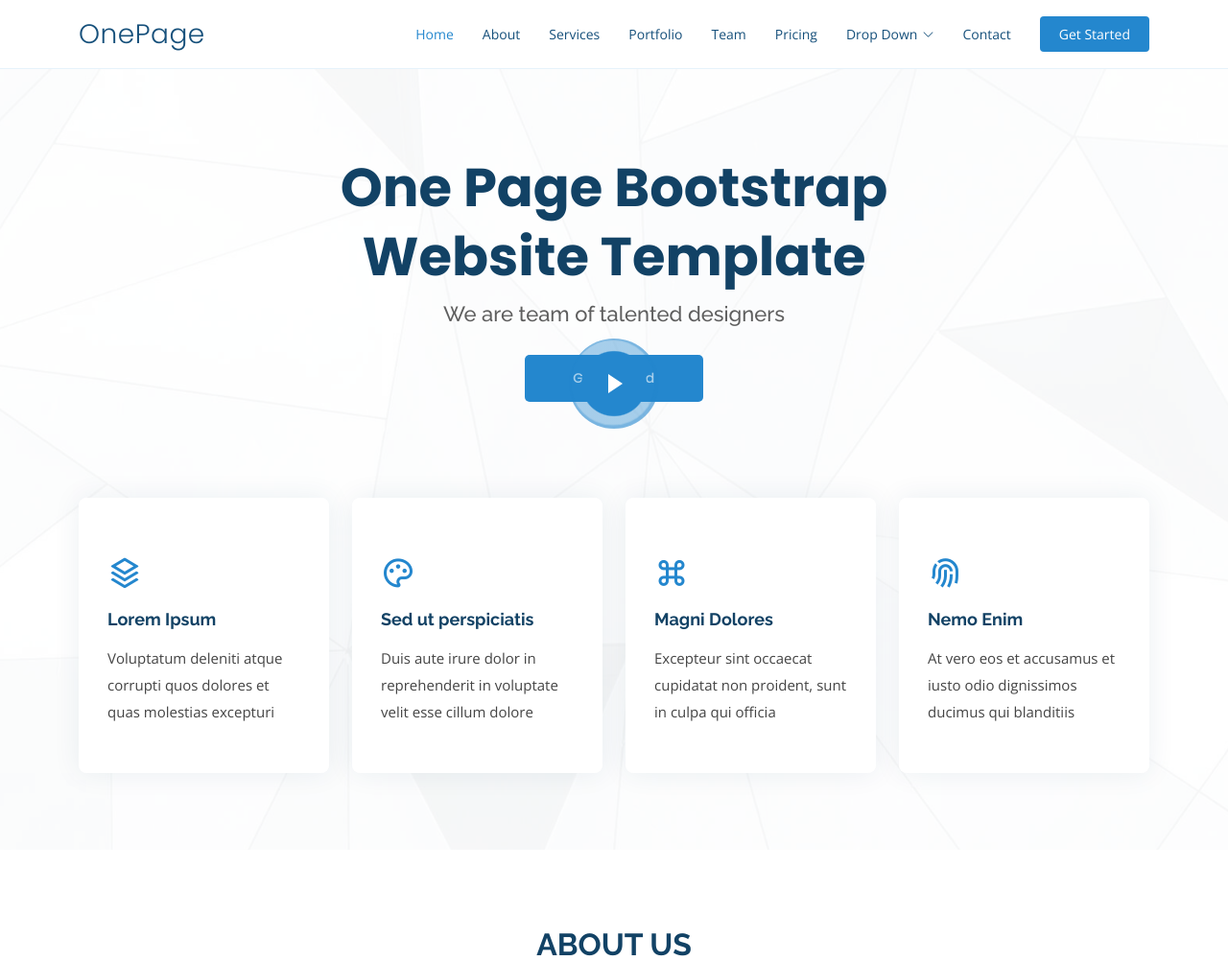
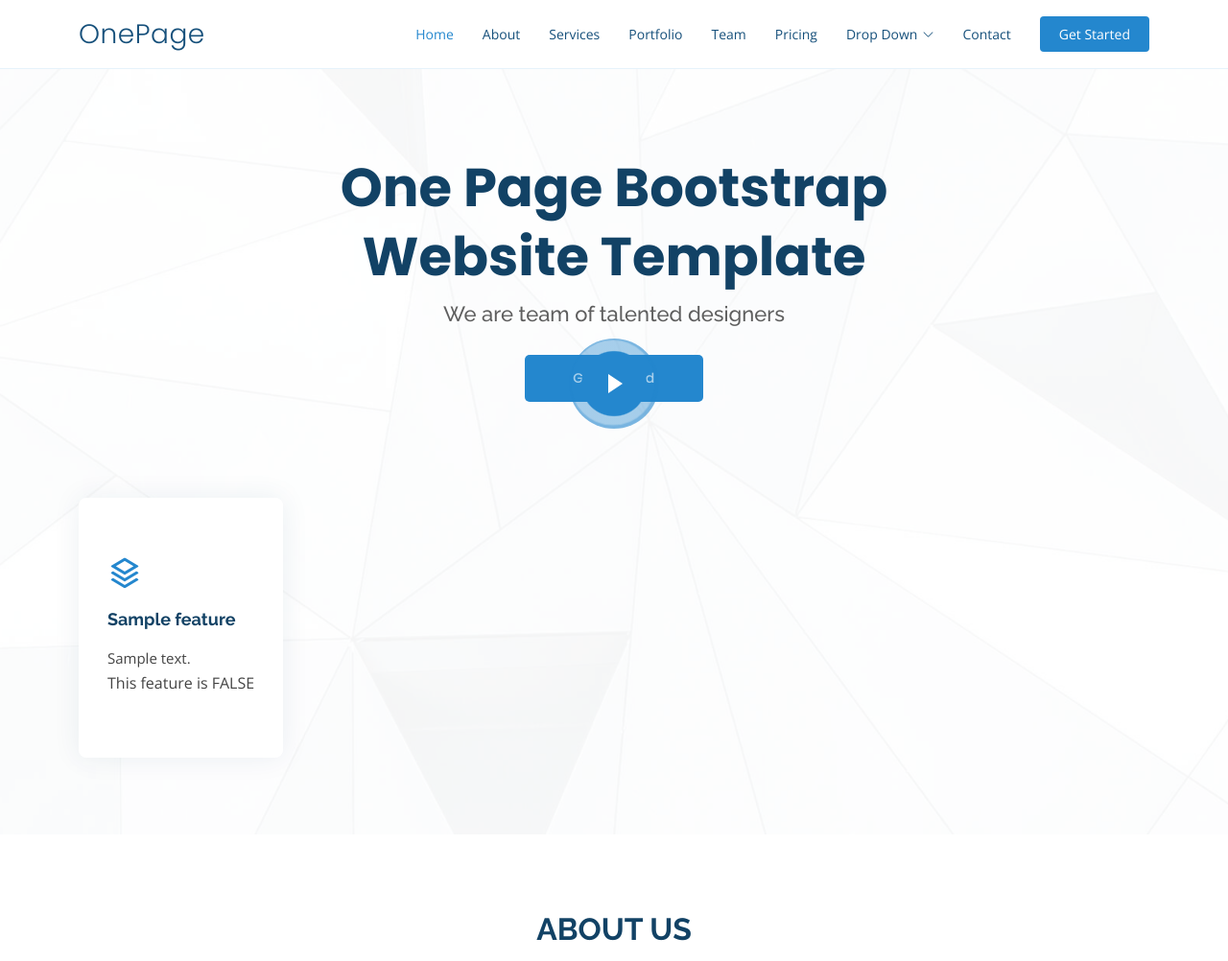
Before and after one commit to sahil-raja/Python-Django-Practice, a Django app: template myproject/templates/index.html in a window 1280 px wide. Shown: the top 1002 px of the page at 96% size. Run offline with Django 4.2, Linux system fonts and the light colour scheme; the template is opened without the code that fills it: most values are stand-ins (such as "Sample title", 1, 10 or a date in 2020); some libraries are stand-ins or nearby versions.

Commit message:
used python to make website more dynamic

```diff
--- a/myproject/templates/index.html
+++ b/myproject/templates/index.html
@@ -133,6 +133,7 @@
         </div>
 
         <div class="row icon-boxes">
+          {% for feature in features %}
           <div
             class="col-md-6 col-lg-3 d-flex align-items-stretch mb-5 mb-lg-0"
             data-aos="zoom-in"
@@ -140,14 +141,18 @@
           >
             <div class="icon-box">
               <div class="icon"><i class="ri-stack-line"></i></div>
-              <h4 class="title"><a href="">Lorem Ipsum</a></h4>
-              <p class="description">
-                Voluptatum deleniti atque corrupti quos dolores et quas
-                molestias excepturi
-              </p>
-            </div>
-          </div>
-
+              <h4 class="title"><a href="">{{feature.name}}</a></h4>
+              <p class="description">{{feature.details}}</p>
+              {%if feature.is_true == True %}
+              <p>This feature is TRUE</p>
+              {% else %}
+              <p>This feature is FALSE</p>
+              {% endif %}
+            </div>
+          </div>
+          {% endfor %}
+
+          <!--
           <div
             class="col-md-6 col-lg-3 d-flex align-items-stretch mb-5 mb-lg-0"
             data-aos="zoom-in"
@@ -155,11 +160,8 @@
           >
             <div class="icon-box">
               <div class="icon"><i class="ri-palette-line"></i></div>
-              <h4 class="title"><a href="">Sed ut perspiciatis</a></h4>
-              <p class="description">
-                Duis aute irure dolor in reprehenderit in voluptate velit esse
-                cillum dolore
-              </p>
+              <h4 class="title"><a href="">{{feature2.name}}</a></h4>
+              <p class="description">{{feature2.details}}</p>
             </div>
           </div>
 
@@ -170,11 +172,8 @@
           >
             <div class="icon-box">
               <div class="icon"><i class="ri-command-line"></i></div>
-              <h4 class="title"><a href="">Magni Dolores</a></h4>
-              <p class="description">
-                Excepteur sint occaecat cupidatat non proident, sunt in culpa
-                qui officia
-              </p>
+              <h4 class="title"><a href="">{{feature3.name}}</a></h4>
+              <p class="description">{{feature3.details}}</p>
             </div>
           </div>
 
@@ -185,13 +184,10 @@
           >
             <div class="icon-box">
               <div class="icon"><i class="ri-fingerprint-line"></i></div>
-              <h4 class="title"><a href="">Nemo Enim</a></h4>
-              <p class="description">
-                At vero eos et accusamus et iusto odio dignissimos ducimus qui
-                blanditiis
-              </p>
-            </div>
-          </div>
+              <h4 class="title"><a href="">{{feature4.name}}</a></h4>
+              <p class="description">{{feature4.details}}</p>
+            </div>
+          </div> -->
         </div>
       </div>
     </section>
```
Also changed, not shown: myproject/myapp/models.py (+7 -0 lines), myproject/myapp/views.py (+33 -6 lines).
